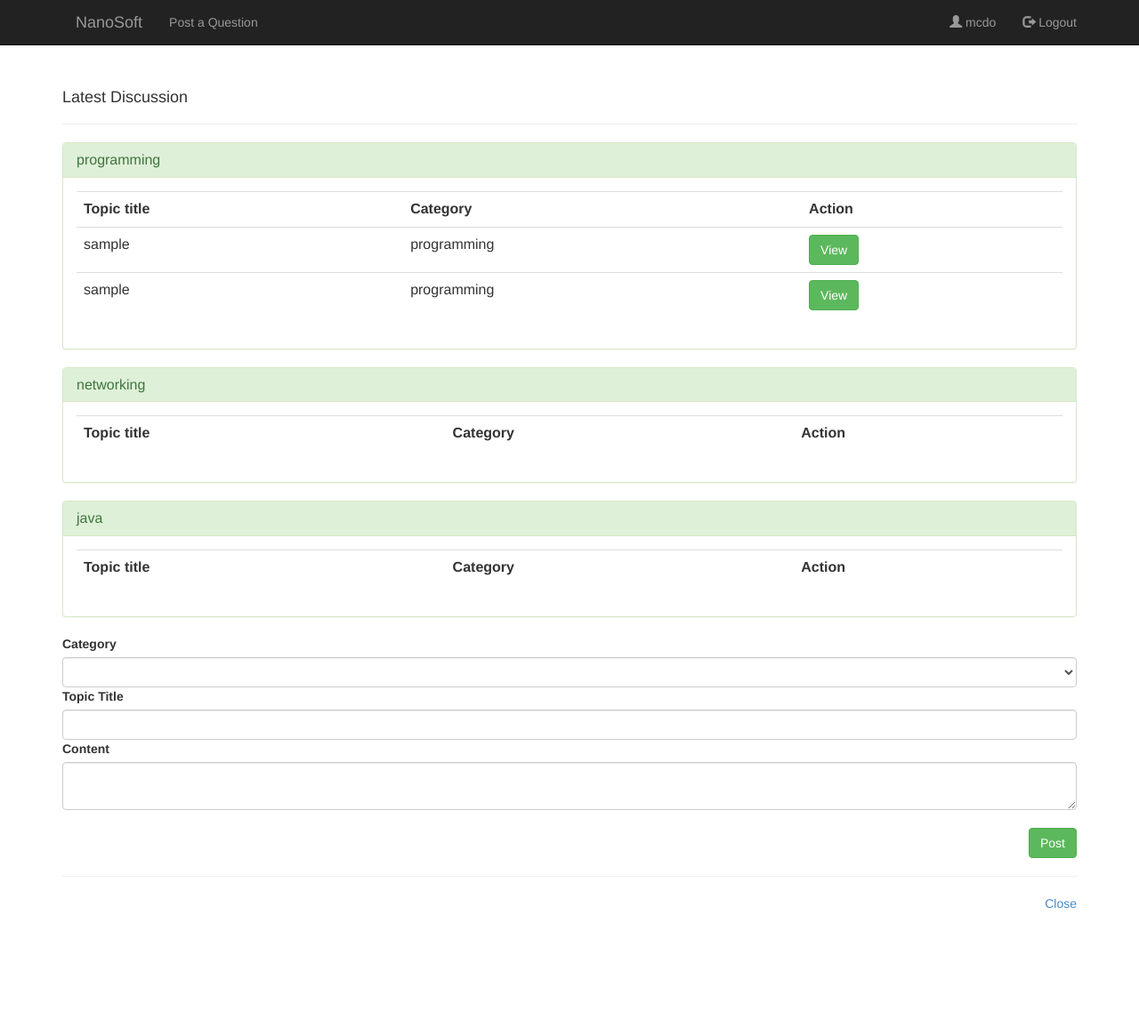
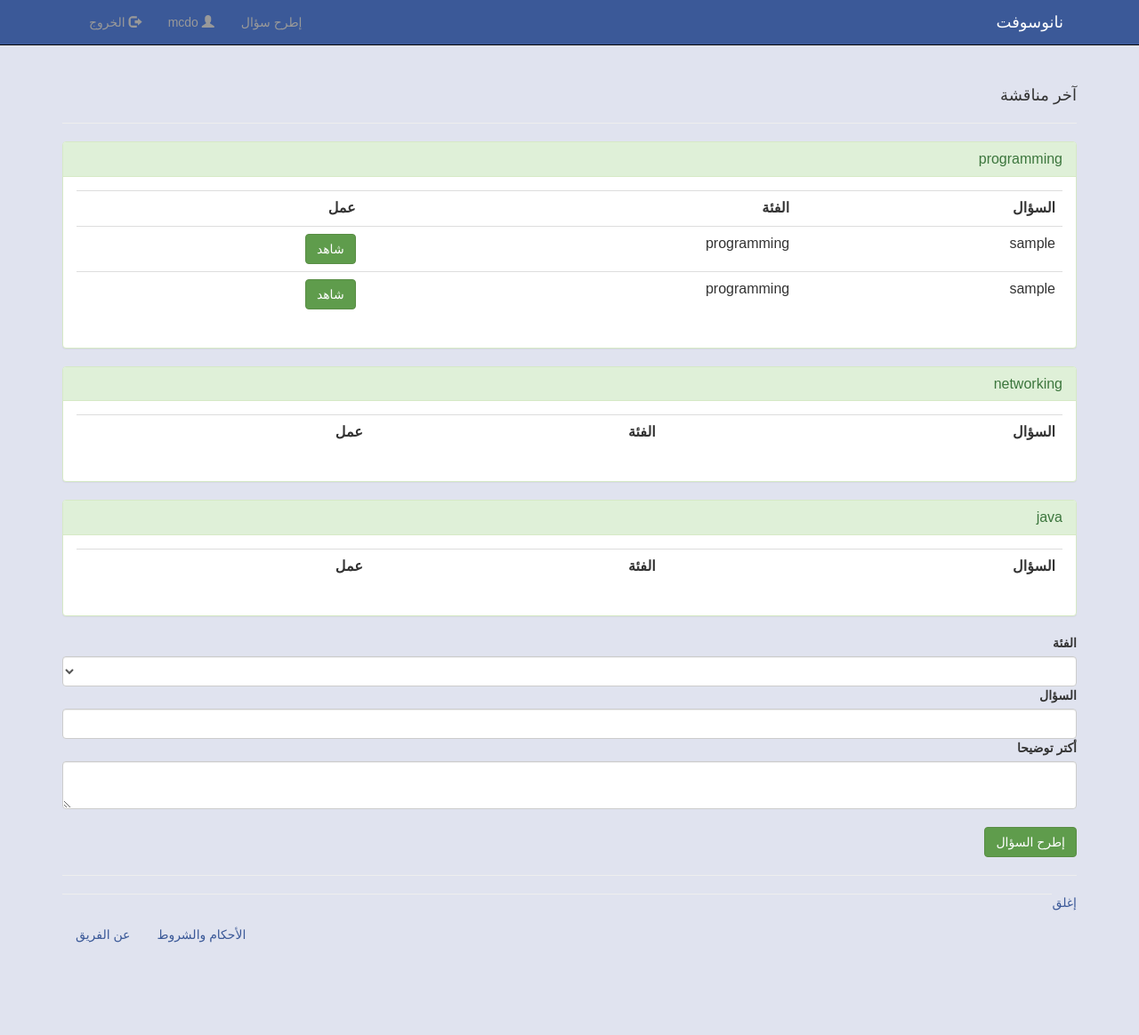
Before and after one commit to Amine-Smahi/NanoSoft, a PHP site: page /pages/home.php in a window 1280 px wide. Shown: the whole page at 89% size. Before the commit the page ends 1022 px from the top, so only its background shows below. Run offline with PHP 8.4, Linux system fonts and the light colour scheme; a user stored in the database is signed in; data comes from the database, SQL or seed files in the repository; lists and menus that the app fills with data are empty; some libraries are stand-ins or nearby versions; some web fonts are replaced.

Commit message:
add ui to pages + arabic support

```diff
--- a/pages/home.php
+++ b/pages/home.php
@@ -10,7 +10,7 @@ $username=$_SESSION['username'];
 $userid = $_SESSION['user_Id'];
 
 ?>
-<html>
+<html dir="rtl" lang="ar">
 <head>
 	<title></title>
 
@@ -18,14 +18,28 @@ $userid = $_SESSION['user_Id'];
 	<link rel="stylesheet" type="text/css" href="../css/global.css">
 	<!--Bootstrap CSS-->
 	<link rel="stylesheet" type="text/css" href="../css/bootstrap.css">
-	<link rel="stylesheet" type="text/css" href="../css/bootstrap.min.css">
 
     <link href="//netdna.bootstrapcdn.com/font-awesome/4.0.3/css/font-awesome.css" rel="stylesheet">
+    <link href="http://fonts.googleapis.com/earlyaccess/droidarabickufi.css" rel="stylesheet">
     <!--Script-->
     <script src="../js/jquery.js"></script>
-    <script src="../js/jquery.min.js"></script>
     <script src="../js/bootstrap.js"></script>
-    <script src="../js/bootstrap.min.js"></script>
+     <style>
+       body{
+           font-family: 'Droid Arabic Kufi', sans-serif;
+           background-color: #E0E3EF;
+       }
+      @media only screen and (max-width: 768px) {
+           .fg{
+           margin-top:-45px;
+               float: right;
+       }
+          .hwd{
+              padding-top: 10px;
+              width: 100%;
+          }
+       }
+    </style>
 </head>
 <body>
 	<!-- Navigation -->
@@ -42,19 +56,15 @@ $userid = $_SESSION['user_Id'];
                 </button>
                 <a class="navbar-brand page-scroll" href="home.php"></a>
             </div>
-            <div class="navbar-header">
-                <a class="navbar-brand" href="home.php">NanoSoft</a>
+            <div class="navbar-header fg navbar-right">
+                <a class="navbar-brand" href="home.php">نانوسوفت</a>
             </div>
             <!-- Collect the nav links, forms, and other content for toggling -->
             <div class="collapse navbar-collapse">
-
-                <ul class="nav navbar-nav navbar-left">
-                    <li><a href="#quest"> Post a Question</a></li>
-                </ul>
-
-					 <ul class="nav navbar-nav navbar-right">
+					 <ul class="nav navbar-nav navbar-left">
+                         <li ><a href="logout.php"><span class="glyphicon glyphicon-log-out"></span> الخروج</a></li>
                          <li><a href="#" ><span class="glyphicon glyphicon-user"></span> <?php echo $username;?></a></li>
-                        <li ><a href="logout.php"><span class="glyphicon glyphicon-log-out"></span> Logout</a></li>
+                          <li><a href="#quest"> إطرح سؤال </a></li>
 
                 </ul>
 
@@ -65,7 +75,7 @@ $userid = $_SESSION['user_Id'];
         <!-- /.container-fluid -->
     </nav>
     <div class="container" style="margin:7% auto;">
-    	<h4>Latest Discussion</h4>
+    	<h4>آخر مناقشة</h4>
     	<hr>
         <?php  include "../functions/db.php";
 
@@ -79,9 +89,9 @@ $userid = $_SESSION['user_Id'];
                     <div class="panel-body">
                     <table class="table table-stripped">
                     <tr>
-                    <th>Topic title</th>
-                    <th>Category</th>
-                    <th>Action</th>
+                    <th><font style="float:right;">السؤال</font></th>
+                    <th><font style="float:right;">الفئة</font></th>
+                    <th><font style="float:right;">عمل</font></th>
                     </tr>';
                     $sel1 = mysql_query("SELECT * from tblpost where cat_id='$cat_id' ");
                     while($row1=mysql_fetch_assoc($sel1)){
@@ -89,7 +99,7 @@ $userid = $_SESSION['user_Id'];
                         echo '<tr>';
                         echo '<td>'.$title.'</td>';
                         echo '<td>'.$category.'</td>';
-                        echo '<td><a href="content.php?post_id='.$post_Id.'"><button class="btn btn-success">View</button></td>';
+                        echo '<td><a href="content.php?post_id='.$post_Id.'"><button class="btn btn-success">شاهد</button></td>';
                         echo '</tr>';
                     }
 
@@ -103,7 +113,7 @@ $userid = $_SESSION['user_Id'];
             <div>
                 <form method="POST" action="question-function.php">
 
-                         <label>Category</label>
+                         <label>الفئة</label>
                         <select name="category" class="form-control">
                             <option></option>
                             <?php $sel = mysql_query("SELECT * from category");
@@ -116,21 +126,29 @@ $userid = $_SESSION['user_Id'];
                                 }
                             ?>
                         </select>
-                        <label>Topic Title</label>
+                        <label>السؤال</label>
                         <input type="text" class="form-control" name="title"required>
-                        <label>Content</label>
+                        <label>أكتر توضيحا</label>
                         <textarea name="content"class="form-control">
                         </textarea>
                        <br>
                         <input type="hidden" name="userid" value=<?php echo $userid; ?>>
-                        <input type="submit" class="btn btn-success pull-right" value="Post">
+                        <input type="submit" class="btn btn-success pull-right" value=" إطرح السؤال">
                    </form><br>
                 <hr>
-                  <a href="" class="pull-right">Close</a>
+                  <a href="" class="pull-right">إغلق</a>
               </div>
         </div>
 
-
+<hr>
+    <div class="footer">
+		<nav align="center">
+			<ul class="nav navbar-nav">
+				<li><a href="">عن الفريق</a></li>
+				<li><a href="">الأحكام والشروط</a></li>
+			</ul>
+		</nav>
+	</div>
 
 </body>
 </html>
```
Also changed, not shown: pages/content.php (+44 -25 lines).
